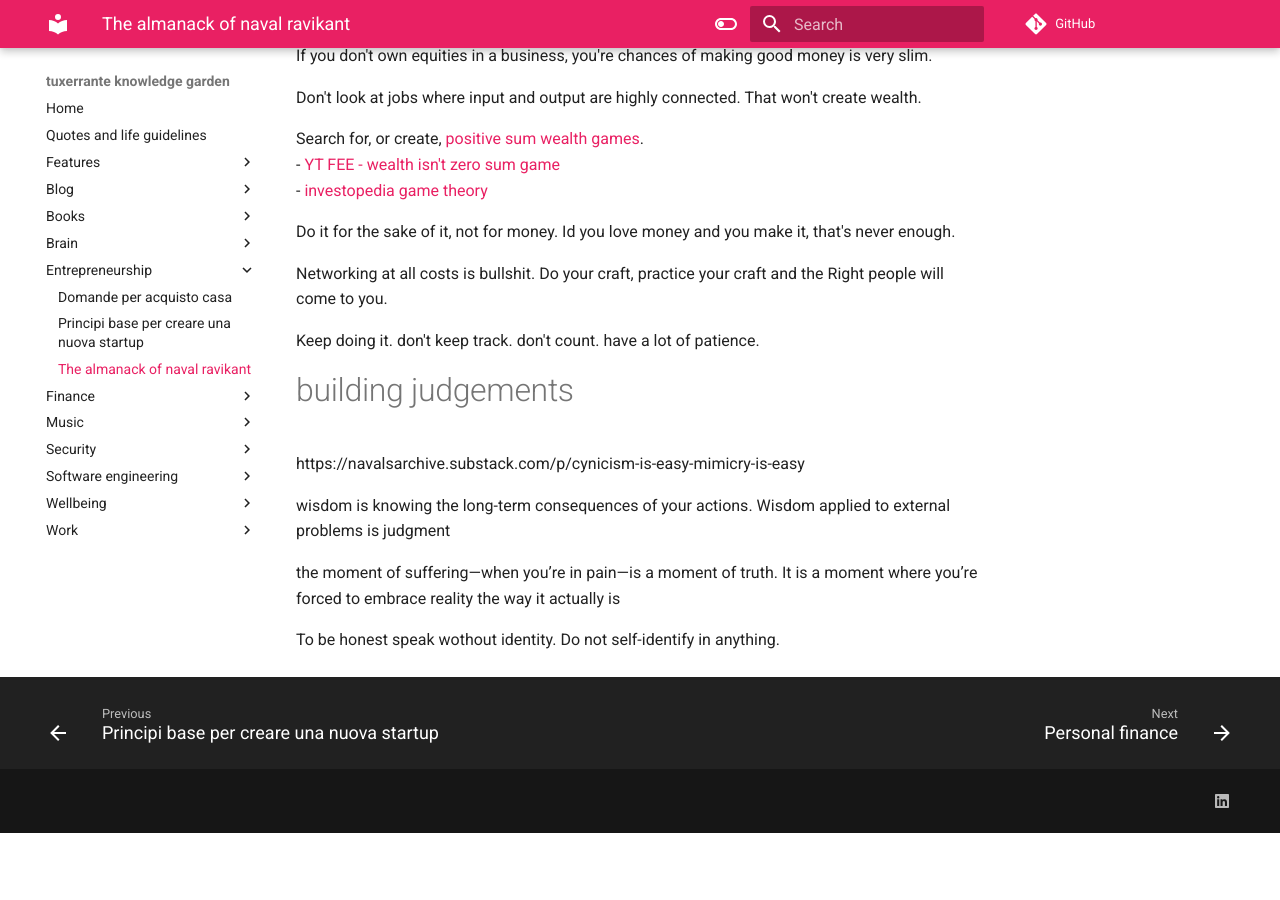
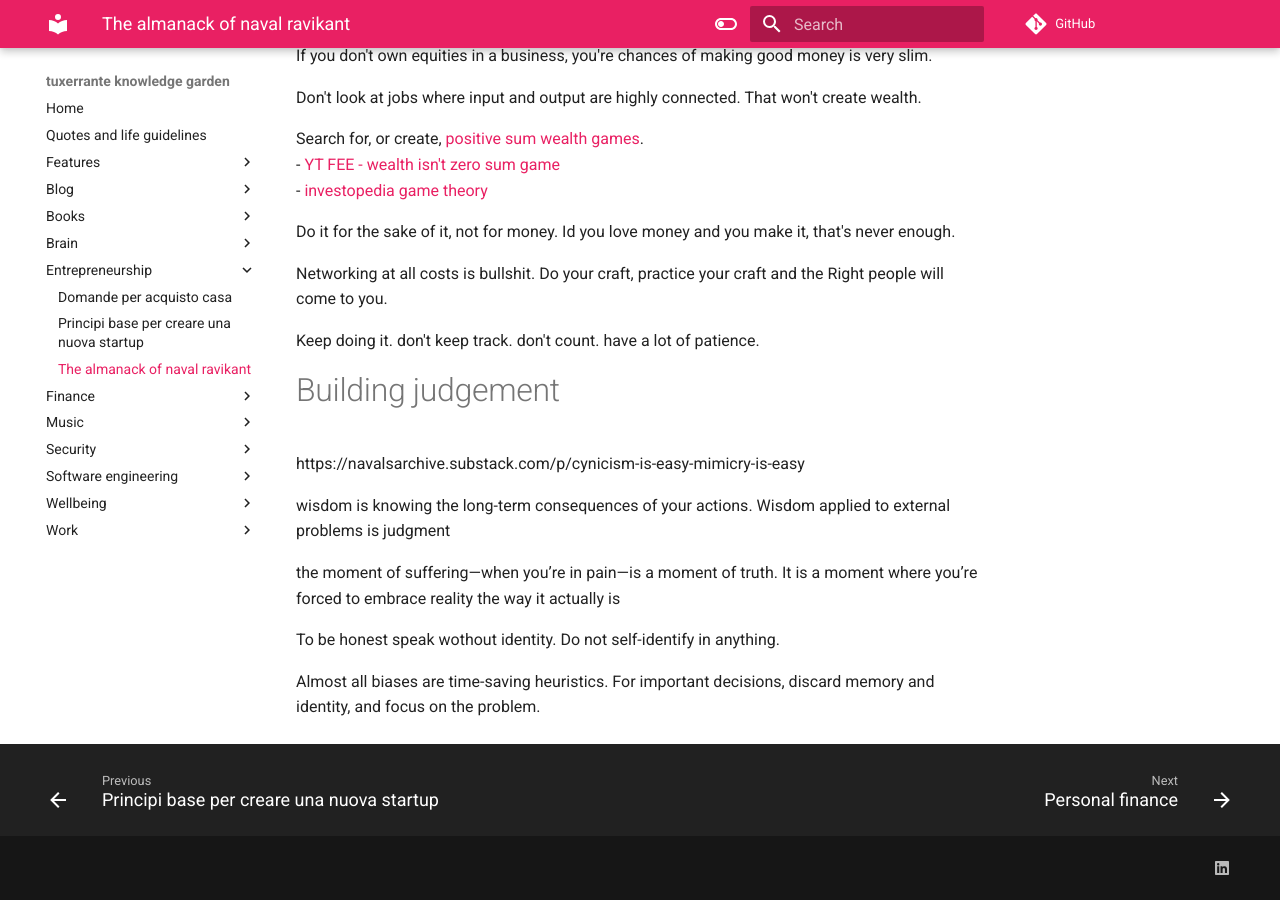
Before and after one commit to tuxerrante/knowledge, an MkDocs documentation site: the page built from docs/entrepreneurship/the-almanack-of-naval-ravikant.md, in a window 1280 px wide and 900 px high, scrolled down 773 px. Built offline with MkDocs 1.6.1 and Material for MkDocs 9.7.7, drawn with Linux system fonts in a browser that asks for light colours; comment, search, counter and statistics services are not loaded; before the commit the page ends 1606 px from its top, so only the background shows below that.

Commit message:
Update the-almanack-of-naval-ravikant.md

```diff
--- a/docs/entrepreneurship/the-almanack-of-naval-ravikant.md
+++ b/docs/entrepreneurship/the-almanack-of-naval-ravikant.md
@@ -38,7 +38,8 @@
 
 Keep doing it. don't keep track. don't count. have a lot of patience.
 
-# building judgements
+
+# Building judgement
 
 https://navalsarchive.substack.com/p/cynicism-is-easy-mimicry-is-easy
 
@@ -47,3 +48,5 @@
 the moment of suffering—when you’re in pain—is a moment of truth. It is a moment where you’re forced to embrace reality the way it actually is
 
 To be honest speak wothout identity. Do not self-identify in anything.
+
+Almost all biases are time-saving heuristics. For important decisions, discard memory and identity, and focus on the problem.
```
